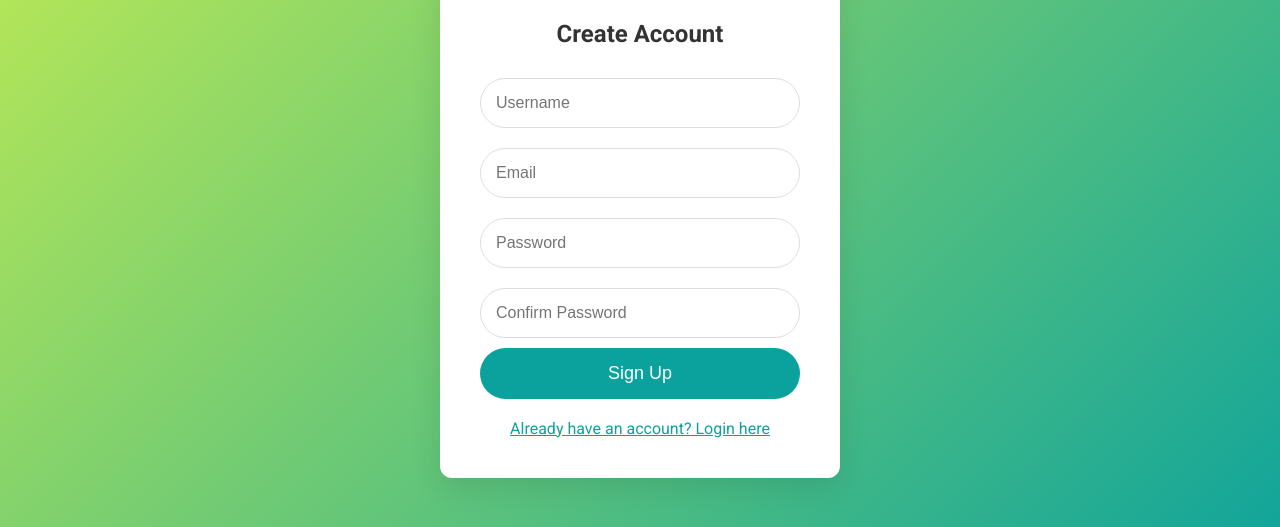
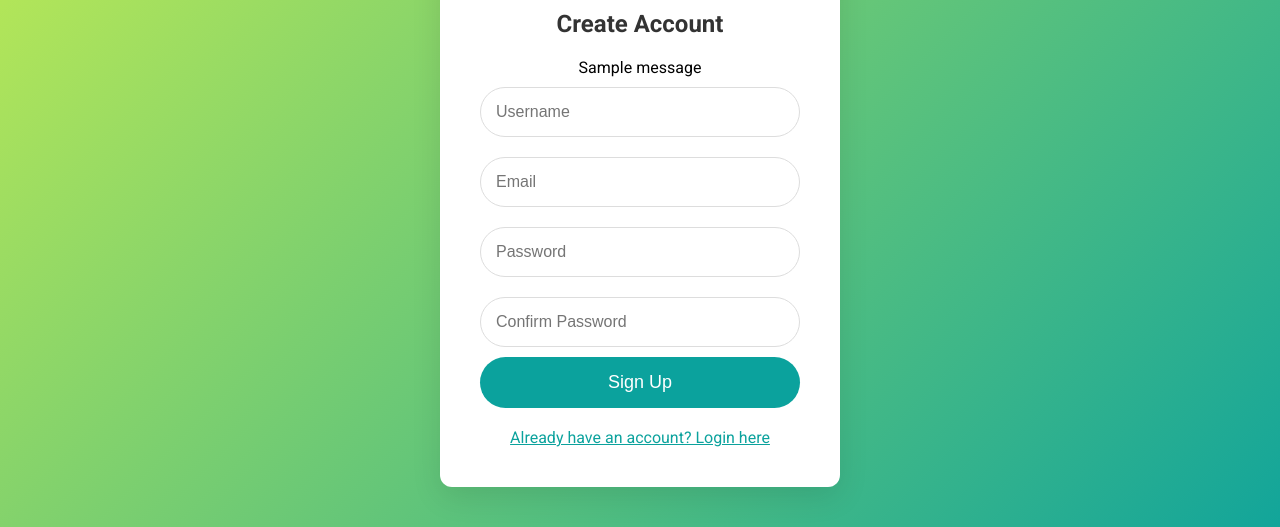
Before and after one commit to shahramsamar/Django_Cbv_Drf_ViewSet-_Todoapp, a Django app: page /accounts/register/ in a window 1280 px wide. Shown: the part 191-718 px from the top of the page. Run offline with Django 4.2, Linux system fonts and the light colour scheme; tables that the repository leaves empty hold one stand-in row (values such as "Sample post"); one stand-in notice (Sample message) is shown; some libraries are stand-ins or nearby versions.

Commit message:
Update register.html

```diff
--- a/templates/registration/register.html
+++ b/templates/registration/register.html
@@ -97,7 +97,16 @@
     <div class="register-container">
         <img src="https://via.placeholder.com/100" alt="Avatar">
         <h2>Create Account</h2>
-
+           <!-- Display Messages -->
+           {% if messages %}
+           <div class="messages">
+               {% for message in messages %}
+               <div class="alert alert-{{ message.tags }}">
+                   {{ message }}
+               </div>
+               {% endfor %}
+           </div>
+           {% endif %}
         <form action="{% url 'register' %}" method="post" enctype="multipart/form-data">
             {% csrf_token %}
             <input type="text" name="username" class="input-field" placeholder="Username" required>
```
